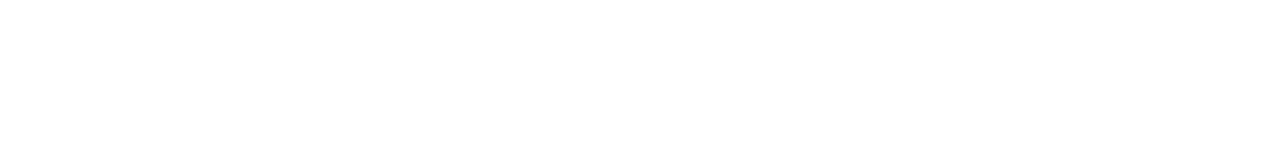
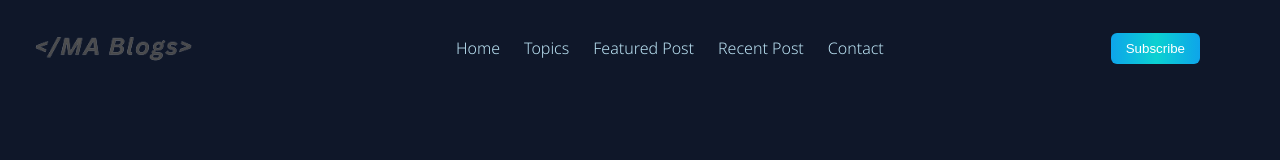
Before and after one commit to Muneeb-Aslam/BlogSite, a plain HTML site: page index.html in a window 1280 px wide. Drawn offline with nearby package versions, Linux system fonts and the light colour scheme.

Commit message:
header done

```diff
--- a/assets/css/style.css
+++ b/assets/css/style.css
@@ -5,16 +5,21 @@
     padding: 0;
     box-sizing: border-box;
 }
-
-li { list-style: none; }
-:root{
-
+html{
+  scroll-behavior: smooth;
+}
+li {
+    list-style: none;
+}
+a{
+  text-decoration: none;
+}
+:root {
     --bg-wild-blue-yonder: hsla(216, 33%, 68%, 1);
     --bg-carolina-blue: hsla(199, 89%, 49%, 1);
     --bg-prussian-blue: hsla(216, 33%, 20%, 1);
     --bg-oxford-blue: hsla(222, 44%, 13%, 1);
     --bg-oxford-blue-2: hsla(222, 47%, 11%, 1);
-
 
     --text-white: hsla(0, 0%, 100%, 1);
     --text-alice-blue: hsla(216, 100%, 95%, 1);
@@ -24,26 +29,22 @@ li { list-style: none; }
     --text-shadow-blue: hsla(217, 24%, 59%, 1);
     --text-slate-gray: hsla(217, 17%, 48%, 1);
 
-
     --gradient-1: linear-gradient(90deg, #0ea5ea, #0bd1d1 51%);
     --gradient-2: linear-gradient(90deg, #0ea5ea, #0bd1d1 51%, #0ea5ea);
     --gradient-3: linear-gradient(0deg, #000d1a, transparent);
-
 
     --border-wild-blue-yonder: hsla(216, 33%, 68%, 1);
     --border-prussian-blue: hsla(216, 33%, 20%, 1);
     --border-white: hsl(0, 0%, 100%);
     --border-white-alpha-15: hsla(0, 0%, 100%, 0.15);
 
-
     --white: hsl(0, 0%, 100%, 1);
     --black: hsl(0, 0%, 0%, 1);
 
-
---fontFamily-noto_sans: 'Noto Sans', sans-serif;
+    --fontFamily-noto_sans: "Noto Sans", sans-serif;
 
     --fontSize-1: 2.9rem;
---fontSize-2: 2.0rem;
+    --fontSize-2: 2rem;
     --fontSize-3: 1.8rem;
     --fontSize-4: 1.6rem;
     --fontSize-5: 1.5rem;
@@ -51,21 +52,17 @@ li { list-style: none; }
     --fontSize-7: 1.2rem;
     --fontSize-8: 1.3rem;
 
-
     --weight-medium: 500;
     --weight-semiBold: 600;
     --weight-bold: 700;
     --weight-extraBold: 800;
 
-
     --lineHeight-1: 1.3;
     --lineHeight-2: 1.5;
     --lineHeight-4: 1.5;
 
-
     --shadow-1: 0 8px 20px 0 hsla(0, 0%, 0%, 0.05);
     --shadow-2: 0px 3px 20px hsla(180, 90%, 43%, 0.2);
-
 
     --radius-6: 6px;
     --radius-8: 8px;
@@ -74,13 +71,79 @@ li { list-style: none; }
     --radius-circle: 50%;
     --radius-pill: 200px;
 
-
     --section-padding: 70px;
-
 
     --transition-1: 0.25s ease;
     --transition-2: 0.5s ease;
     --cubic-in: cubic-bezier(0.51, 0.03, 0.64, 0.28);
     --cubic-out: cubic-bezier(0.05, 0.83, 0.52, 0.97);
+}
+body {
+    background-color: var(--bg-oxford-blue-2);
+    color: var(--text-shadow-blue);
+    font-family: var(--fontFamily-noto_sans);
+    font-size: 1.6rem;
+    line-height: var(--lineHeight-4);
+    overflow-y: overlay;
+}
+::-webkit-scrollbar { width: 5px; }
 
+::-webkit-scrollbar-track { background-color: transparent; }
+
+::-webkit-scrollbar-thumb {
+  background-color: var(--bg-carolina-blue);
+  border-radius: var(--radius-pill);
 }
+button { cursor: pointer; }
+
+ion-icon { pointer-events: none; }
+
+address { font-style: normal; }
+
+.logo img{
+  display: flex;
+  align-items: center;
+  margin-left: 2rem;
+  width: 70%;
+}
+header{
+  position: fixed;
+  top: 0;
+  left: 0;
+  background-color: var(--bg-oxford-blue-2);
+  width: 100%;
+  display: flex;
+  justify-content: space-between;
+  align-items: center;
+  height: 12vh;
+}
+.header.active{
+  box-shadow: var(--shadow-1);
+  border-block-end: 1px solid var(--bg-prussian-blue);
+  animation: slideIn 0.5s ease forwards;
+}
+
+@keyframes slideIn {
+  0% { transform: translateY(-100%); }
+  100% { transform: translateY(0); }
+}
+
+.navbar{
+  font-size: 1rem;
+  display: flex;
+  justify-content: space-between;
+  align-items: center;
+  gap: 1.5rem;
+}
+.navbar li a{
+  color: var(--text-columbia-blue);
+  font-weight: 100;
+}
+.subs-btn{
+  margin-right: 5rem;
+  color: white;
+  padding: 8px 15px;
+  background-image: var(--gradient-2);
+  border: none;
+  border-radius: var(--radius-6);
+}
--- a/assets/js/script.js
+++ b/assets/js/script.js
@@ -0,0 +1,15 @@
+const header = document.querySelector("[data-header]");
+const backtoTop = document.querySelector("[data-top]")
+
+
+window.addEventListener("scroll", () => {
+    if (window.scrollY > 80){
+      console.log("Hello");
+      header.classList.add("active");
+      // backtoTop.classList.add("active");
+    }
+    else {
+        header.classList.remove("active");
+        // backtoTop.classList.remove("active");
+    }
+});
--- a/index.html
+++ b/index.html
@@ -4,7 +4,7 @@
         <meta charset="UTF-8" />
         <meta http-equiv="X-UA-Compatible" content="IE=edge" />
         <meta name="viewport" content="width=device-width, initial-scale=1.0" />
-        <title>Muneeb - Blogging Website</title>
+        <title>Muneeb - Blog Website</title>
         <link rel="preconnect" href="https://fonts.googleapis.com" />
         <link rel="preconnect" href="https://fonts.gstatic.com" crossorigin />
         <link
@@ -14,7 +14,23 @@
         <link rel="stylesheet" href="/assets/css/style.css" />
     </head>
     <body>
-        <script src="/assets/js/script.js"></script>
+      <header class="header" data-header>
+          <a class="logo" data-header>
+            <img src="/assets/images/logo.png" alt="">
+          </a>
+          <nav>
+            <ul class="navbar" data-navbar>
+              <li data-navbar-toggler><a href="#">Home</a></li>
+              <li data-navbar-toggler><a href="#">Topics</a></li>
+              <li data-navbar-toggler><a href="#">Featured Post</a></li>
+              <li data-navbar-toggler><a href="#">Recent Post</a></li>
+              <li data-navbar-toggler><a href="#">Contact</a></li>
+            </ul>
+          </nav>
+          <button class="subs-btn">Subscribe</button>
+      </header>
+
+      <script src="/assets/js/script.js"></script>
         <script
             type="module"
             src="https://unpkg.com/ionicons@5.5.2/dist/ionicons/ionicons.esm.js"
```
Lines whose indentation alone changed are shown as unchanged.
